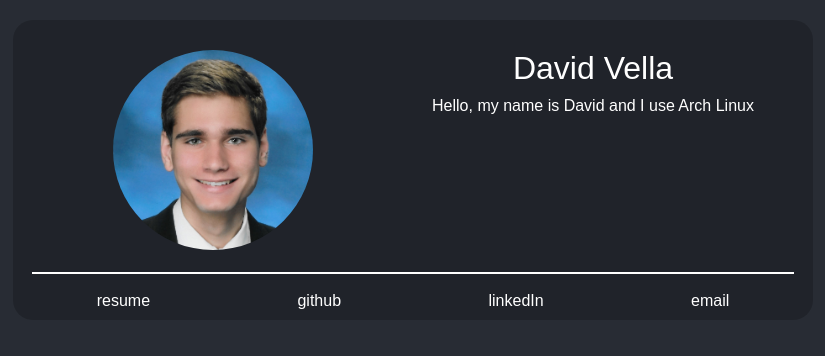
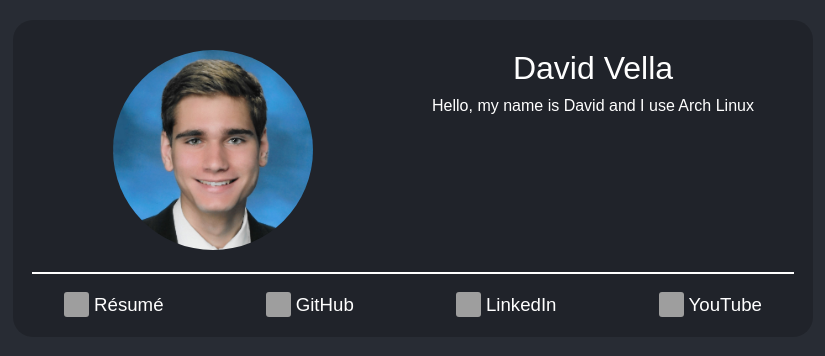
Before and after one commit to David-Vella/website, a Flask app: page / in a window 1280 px wide. Shown: the top 356 px of the page, without its empty margins (227-1052 px from the left). Run offline with Flask 2, Linux system fonts and the light colour scheme; parts of the project's set-up code (start-up, migrations or seed data) failed here and were passed over; grey boxes are pictures that could not be loaded.

Commit message:
Added links and icons

```diff
--- a/app/__init__.py
+++ b/app/__init__.py
@@ -2,9 +2,13 @@ from flask import Flask
 import json, socket
 
 CONFIG_FILE = 'website-keys/config.json'
+LEADERBOARD_FILE = "website-keys/leaderboard.json"
+RESUME_FILE = 'resume/resume.pdf'
 
 if socket.gethostname() == 'flask-server':
     CONFIG_FILE = '/home/davella/website-keys/config.json'
+    RESUME_FILE = '/home/davella/resume/resume.pdf'
+    LEADERBOARD_FILE = '/home/davella/website-keys/leaderboard.json'
 
 with open(CONFIG_FILE) as f:
     config = json.load(f)
--- a/app/leaderboard.py
+++ b/app/leaderboard.py
@@ -1,10 +1,7 @@
+from app import LEADERBOARD_FILE
 import json, socket
 
 LEADERBOARD_SIZE = 25
-LEADERBOARD_FILE = "website-keys/leaderboard.json"
-
-if socket.gethostname() == 'flask-server':
-    LEADERBOARD_FILE = '/home/davella/website-keys/leaderboard.json'
 
 def get():
     with open(LEADERBOARD_FILE, "r") as f:
--- a/app/routes.py
+++ b/app/routes.py
@@ -1,5 +1,5 @@
-from flask import render_template, url_for, flash, redirect, request, jsonify
-from app import app, leaderboard
+from flask import render_template, url_for, redirect, request, jsonify, send_file, send_from_directory
+from app import app, leaderboard, RESUME_FILE
 
 @app.route("/")
 @app.route("/home")
--- a/app/static/home.css
+++ b/app/static/home.css
@@ -9,6 +9,15 @@ hr {
     border: 1px solid white;
     background-color: white;
     width: 95%;
+}
+
+a {
+    color: white;
+    text-decoration: none;
+}
+
+a:hover {
+    text-decoration: underline;
 }
 
 div.box {
@@ -67,10 +76,24 @@ div.contact {
     /* background-color: green; */
     display: flex;
     flex-direction: row;
-    padding: 10px;
+    padding-top: 10px;
+    padding-bottom: 20px;
+    justify-content: space-around;
+    font-size: 14pt;
 }
 
-div.contact-item {
-    margin-right: auto;
-    margin-left: auto;
+img.contact-icon {
+    width: 25px;
+    height: 25px;
+    border-radius: 3px;
 }
+
+div.contact a {
+    display: flex;
+    flex-direction: row;
+}
+
+div.contact a div {
+    padding-left: 5px;
+    margin: auto;
+}
--- a/app/templates/home.html
+++ b/app/templates/home.html
@@ -23,18 +23,22 @@
         </div>
         <hr>
         <div class="contact">
-            <div class="contact-item">
-                resume
-            </div>
-            <div class="contact-item">
-                github
-            </div>
-            <div class="contact-item">
-                linkedIn
-            </div>
-            <div class="contact-item">
-                email
-            </div>
+            <a href="{{ url_for('static', filename='resume.pdf') }}" target="_blank">
+                <img class="contact-icon" src="{{ url_for('static', filename='logo-doc.png') }}">
+                <div>R&eacute;sum&eacute;</div>
+            </a>
+            <a href="https://github.com/David-Vella" target="_blank">
+                <img class="contact-icon" src="{{ url_for('static', filename='logo-github.png') }}">
+                <div>GitHub</div>
+            </a>
+            <a href="https://www.linkedin.com/in/david-vella-657b581b4/" target="_blank">
+                <img class="contact-icon" src="{{ url_for('static', filename='logo-linkedin.png') }}">
+                <div>LinkedIn</div>
+            </a>
+            <a href="https://www.youtube.com/user/Actionscout101/featured" target="_blank">
+                <img class="contact-icon" src="{{ url_for('static', filename='logo-youtube.png') }}">
+                <div>YouTube</div>
+            </a>
         </div>
         <!-- <hr>
         <div class="interests">
```
